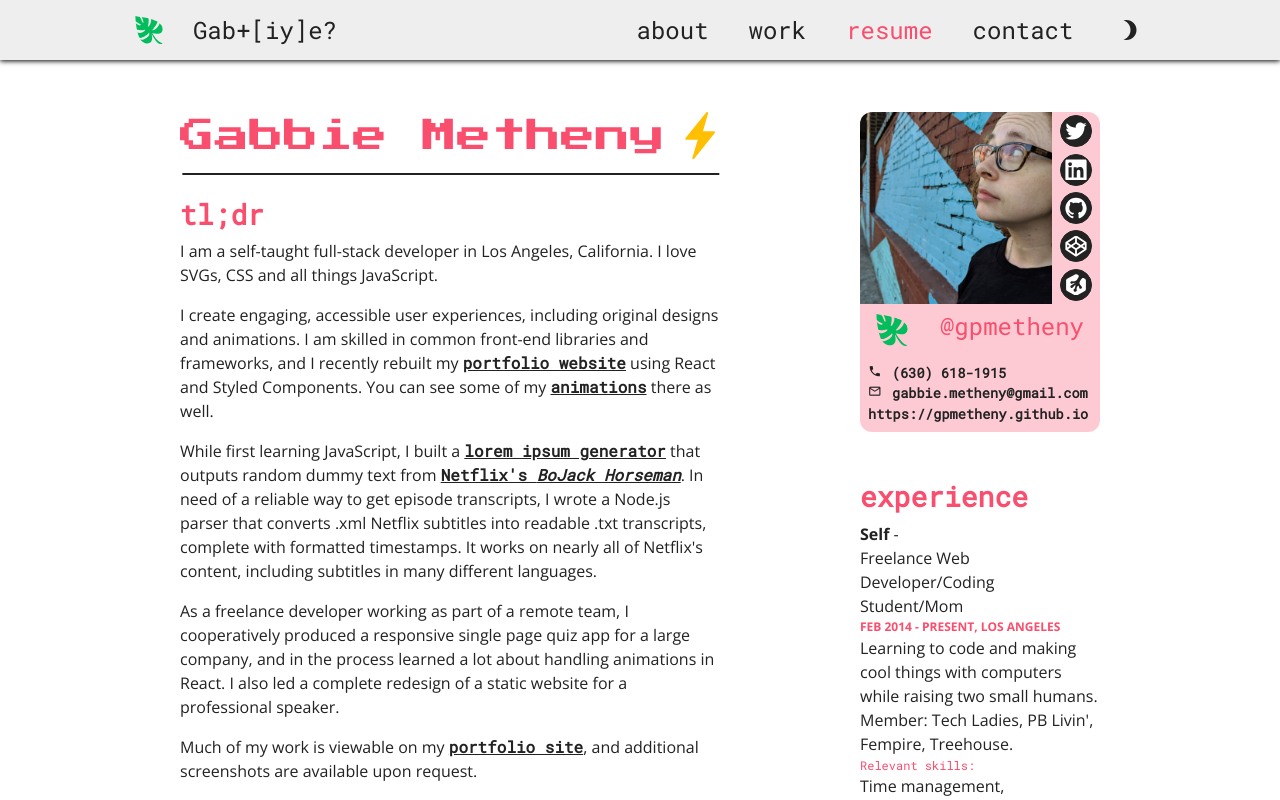
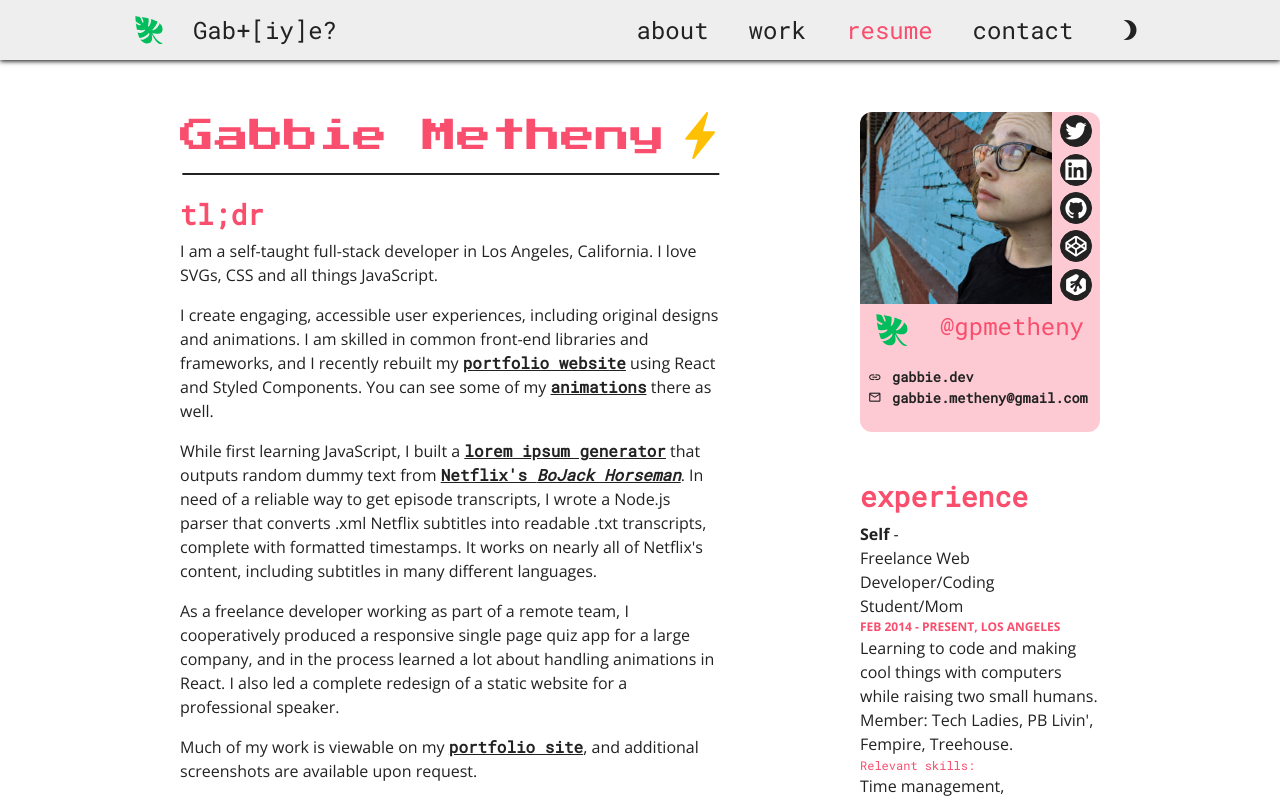
Before and after one commit to gpmetheny/gpmetheny.github.io, a React (Create React App) app: page /#/resume in a window 1280 px wide. Shown: the top 800 px of the page. Built offline with nearby package versions, Linux system fonts and the light colour scheme.

Commit message:
update resume card

```diff
--- a/src/Components/Resume.js
+++ b/src/Components/Resume.js
@@ -100,10 +100,9 @@ class _Resume extends Component {
                     <h4>@gpmetheny</h4>
                   </div>
                   <div className="d-flex">
-                    <ul className="d-flex flex-column mx-auto p-2">
-                      <li><strong><i className="material-icons">phone</i><a href="tel:+1-630-618-1915">(630) 618-1915</a></strong></li>
-                      <li><i className="material-icons">mail_outline</i><Link to="/contact">gabbie.metheny@gmail.com</Link></li>
-                      <li><Link to="/">https://gpmetheny.github.io</Link></li>
+                    <ul className="d-flex flex-column mx-auto mb-3 p-2">
+                      <li className="d-flex align-items-center"><i className="material-icons">link</i><Link to="/">gabbie.dev</Link></li>
+                      <li className="d-flex align-items-center"><i className="material-icons">mail_outline</i><Link to="/contact">gabbie.metheny@gmail.com</Link></li>
                     </ul>
                   </div>
                 </div>
```
